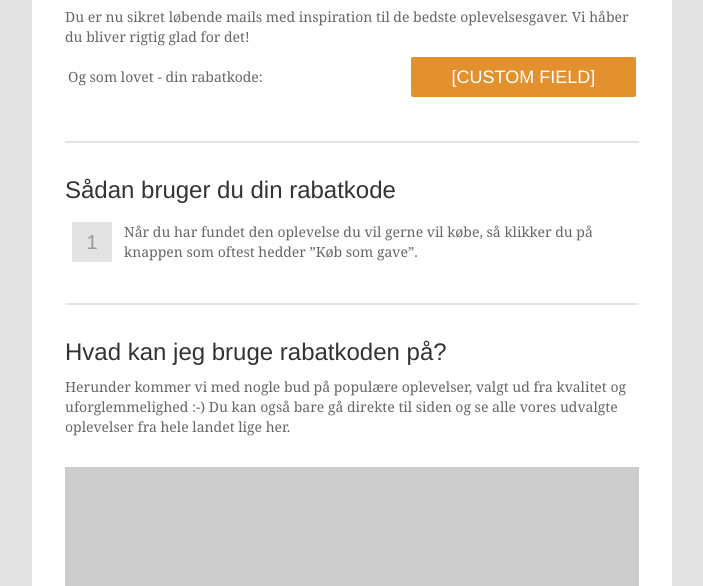
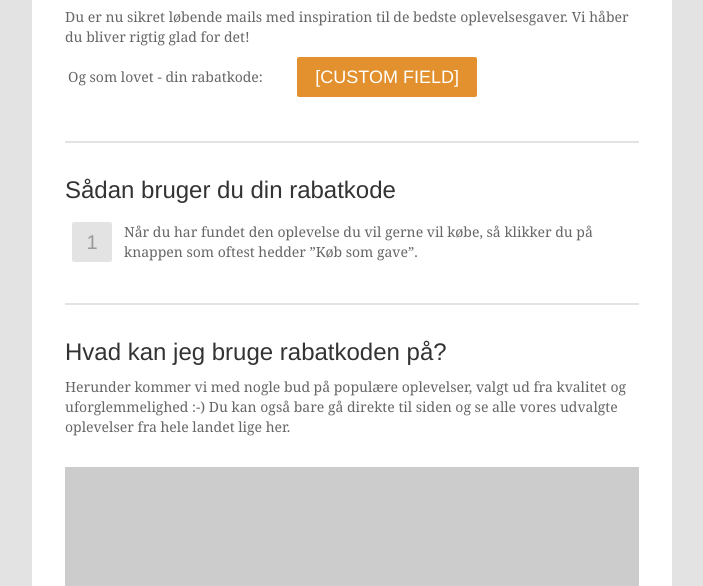
Before and after one commit to leogono/DGDA-CM-Template-09, a plain HTML site: page dgda.html in a window 1280 px wide. Shown: the part 214-800 px from the top of the page, without its empty margins (288-991 px from the left). Drawn offline with Linux system fonts and the light colour scheme; placeholder pictures from the web are drawn by us.

Commit message:
move discount code closer to its intro text.

```diff
--- a/dgda.html
+++ b/dgda.html
@@ -65,12 +65,13 @@
 		background-color: #e2912e;
 		color: white;
 		font-size: 18px;
-		padding: 10px 20px;
 		-webkit-border-radius: 2px;
 		-moz-border-radius: 2px;
 		border-radius: 2px;
 		display: block;
 		text-align: center;
+		width: 180px;
+		line-height: 40px;
 	}
 	.list-number span {
 		font-family:'Helvetica Neue',Helvetica,Arial,sans-serif;
@@ -171,10 +172,10 @@
 									<div><multiline label='Intro'>Du er nu sikret løbende mails med inspiration til de bedste oplevelsesgaver. Vi håber du bliver rigtig glad for det!</multiline></div>
 									<table width="100%" height="60px">
 						        <tr>
-						          <td width="60%">
+						          <td width="40%">
 						            <singleline>Og som lovet - din rabatkode:</singleline>
 						          </td>
-						          <td width="40%" align="right">
+						          <td width="60%" align="left">
 						            <span id="discount-code" class="sans"><singleline label="Discount Code">[CUSTOM FIELD]</singleline></span>
 						          </td>
 						        </tr>
```
